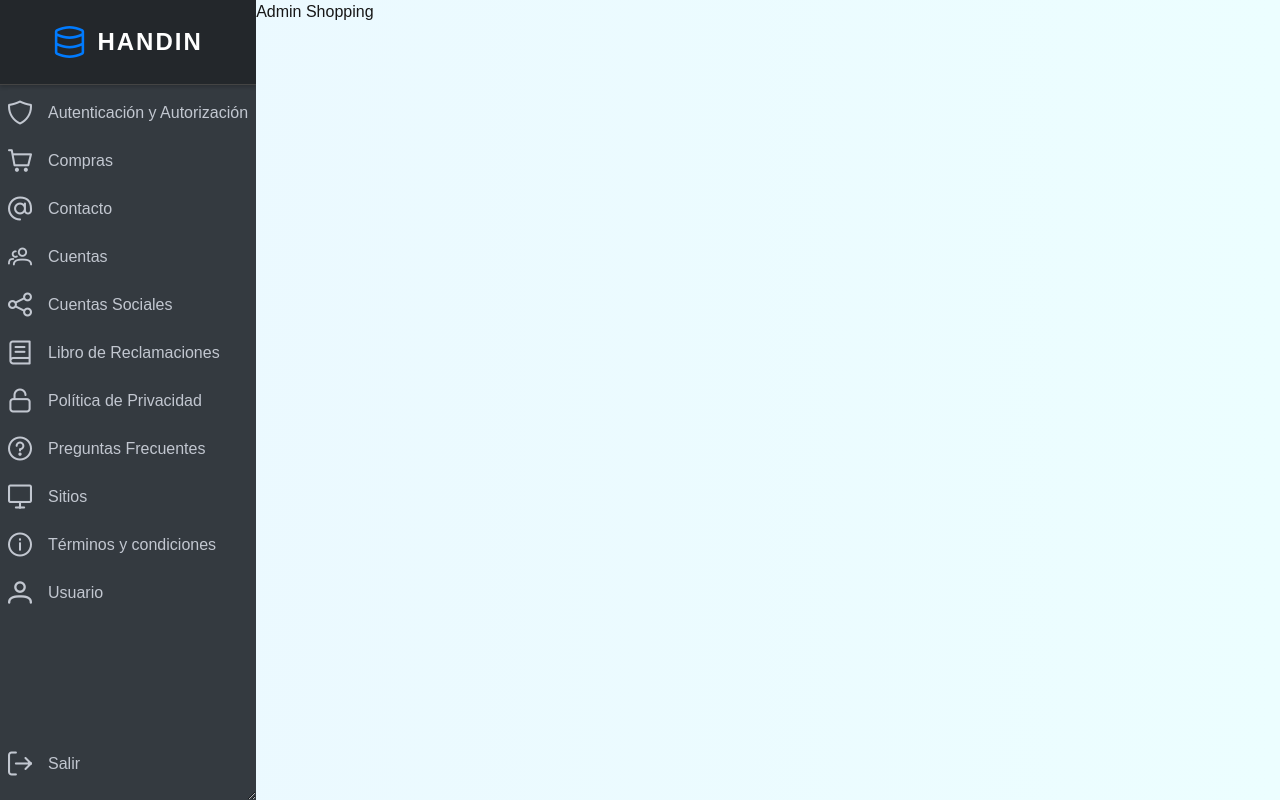
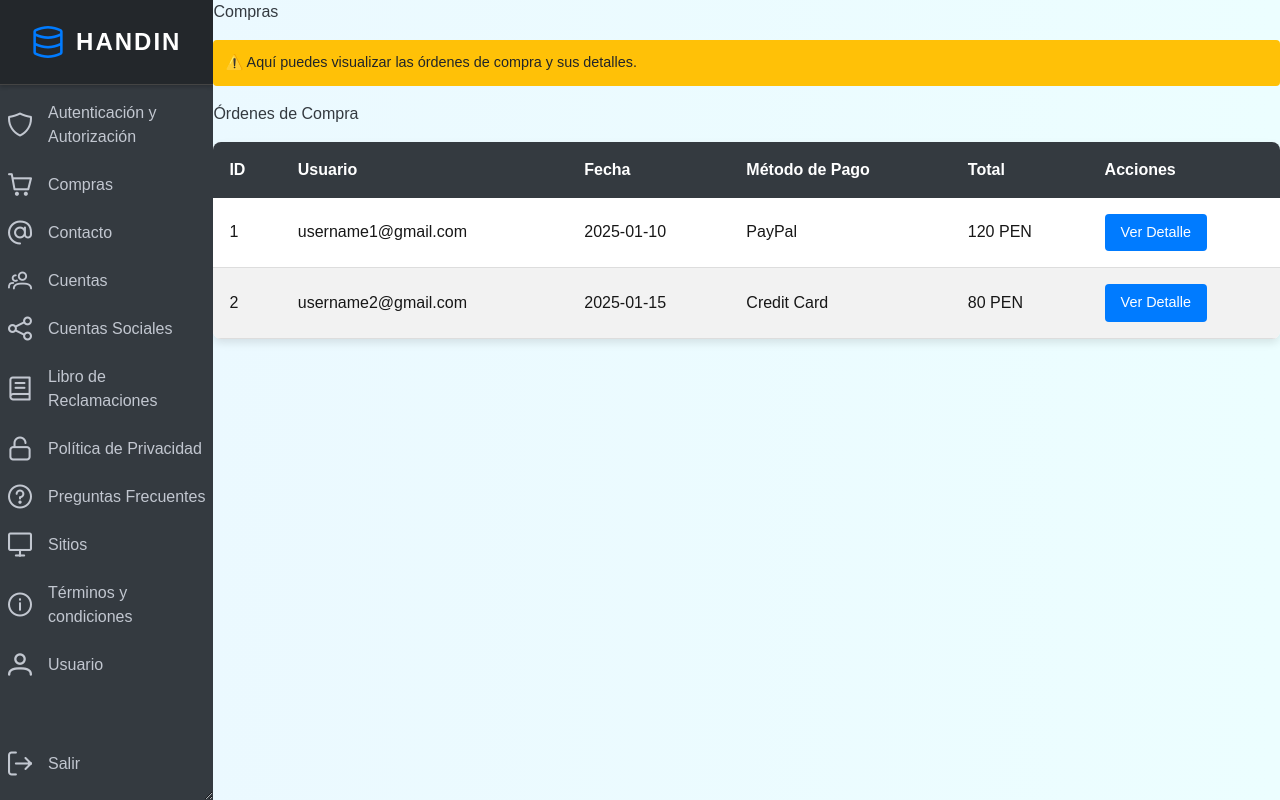
Before and after one commit to EduVibeOrganization/EduVibe-Frontend, a Next.js app: page /admin-shopping in a window 1280 px wide. Built offline with nearby package versions, Linux system fonts and the light colour scheme.

Commit message:
feat(admin): added admin shopping page

```diff
--- /dev/null
+++ b/src/app/assets/styles/admin-shopping.css
@@ -0,0 +1,151 @@
+.admin-shopping-content {
+    width: 100%;
+}
+
+/* Títulos y textos */
+h1, h2, h3 {
+    color: #343A40;
+    margin-bottom: 1rem;
+}
+
+p.warning-text {
+    background-color: #ffc107;
+    color: #212529;
+    padding: 0.75rem;
+    border-radius: 0.25rem;
+    font-size: 0.9rem;
+    margin-bottom: 1rem;
+}
+
+/* Tabla de órdenes */
+.orders-table {
+    width: 100%;
+    border-collapse: collapse;
+    margin-top: 1rem;
+    box-shadow: 0 4px 8px rgba(0, 0, 0, 0.1);
+    background-color: #fff;
+    border-radius: 0.5rem;
+    overflow: hidden;
+}
+
+.orders-table th, .orders-table td {
+    padding: 1rem;
+    text-align: left;
+}
+
+.orders-table th {
+    background-color: #343A40;
+    color: white;
+    font-weight: bold;
+}
+
+.orders-table tr:nth-child(even) {
+    background-color: #f2f2f2;
+}
+
+.orders-table tr:hover {
+    background-color: #e9ecef;
+}
+
+.orders-table td {
+    border-bottom: 1px solid #ddd;
+}
+
+/* Botones */
+.view-details-button, .close-details-button {
+    background-color: #007BFF;
+    color: white;
+    border: none;
+    padding: 0.5rem 1rem;
+    cursor: pointer;
+    border-radius: 0.25rem;
+    transition: background-color 0.3s, transform 0.2s;
+    font-size: 0.9rem;
+}
+
+.view-details-button:hover, .close-details-button:hover {
+    background-color: #0056b3;
+    transform: scale(1.05);
+}
+
+/* Detalles de la orden */
+.order-details-section {
+    margin-top: 2rem;
+    background-color: #fff;
+    border-radius: 0.5rem;
+    box-shadow: 0 4px 8px rgba(0, 0, 0, 0.1);
+    padding: 1.5rem;
+    /*Scroll*/
+    position: relative;
+    overflow-y: auto;
+    top: 0;
+    bottom: 0;
+    max-height: 48%;
+}
+
+.courses-list {
+    list-style: none;
+    padding: 0;
+    margin: 0;
+}
+
+.course-item {
+    display: flex;
+    align-items: flex-start;
+    gap: 1.5rem;
+    border-bottom: 1px solid #ddd;
+    padding: 1rem 0;
+}
+
+.course-item:last-child {
+    border-bottom: none;
+}
+
+.course-banner {
+    width: 150px;
+    height: 100px;
+    object-fit: cover;
+    border-radius: 0.25rem;
+    box-shadow: 0 2px 4px rgba(0, 0, 0, 0.1);
+}
+
+.course-info {
+    flex-grow: 1;
+}
+
+.course-info h4 {
+    font-size: 1.2rem;
+    color: #007BFF;
+    margin-bottom: 0.5rem;
+}
+
+.course-info p {
+    margin: 0.25rem 0;
+    font-size: 0.9rem;
+    color: #495057;
+}
+
+.course-info strong {
+    font-weight: bold;
+}
+
+/* Responsividad */
+@media (max-width: 768px) {
+    .orders-table, .courses-list {
+        font-size: 0.8rem;
+    }
+
+    .course-banner {
+        width: 100px;
+        height: 70px;
+    }
+
+    .course-info h4 {
+        font-size: 1rem;
+    }
+
+    .view-details-button, .close-details-button {
+        padding: 0.4rem 0.8rem;
+        font-size: 0.8rem;
+    }
+}
--- a/src/pages/admin-shopping.tsx
+++ b/src/pages/admin-shopping.tsx
@@ -1,20 +1,157 @@
 import { CustomSidebarDX } from "@/components/custom-sidebar-admin.component";
 import "../app/assets/styles/public.css";
+import "../app/assets/styles/admin-shopping.css";
 import { SidebarItemsAdmin } from "@/components/sidebar-items-admin.component";
+import { useEffect, useState } from "react";
 
-function AdminShopping(){
+function AdminShopping() {
+    const [orders, setOrders] = useState([]);
+    const [selectedOrder, setSelectedOrder] = useState(null);
+
+    useEffect(() => {
+        const fakeOrders = [
+            {
+                id: 1,
+                user: "username1@gmail.com",
+                purchaseDate: "2025-01-10",
+                paymentMethod: "PayPal",
+                total: 120.0,
+                currency: "PEN",
+                courses: [
+                    {
+                        title: "Curso React Avanzado",
+                        subtitle: "Domina React con Hooks y Context",
+                        description: "Aprende a desarrollar aplicaciones complejas en React.",
+                        rating: 4.8,
+                        startDate: "2025-02-01",
+                        endDate: "2025-03-01",
+                        hours: 40,
+                        banner: "https://www.codingdojo.la/wp-content/uploads/2022/07/react.jpg",
+                        price: 60.0,
+                        id: 101,
+                    },
+                    {
+                        title: "Curso Node.js",
+                        subtitle: "Backend con JavaScript",
+                        description: "Construye servidores y APIs con Node.js y Express.",
+                        rating: 4.5,
+                        startDate: "2025-03-05",
+                        endDate: "2025-04-05",
+                        hours: 30,
+                        banner: "https://19604448.fs1.hubspotusercontent-na1.net/hubfs/19604448/JavaScript%20un%20lenguaje%20de%20programaci%C3%B3n.jpg",
+                        price: 60.0,
+                        id: 102,
+                    },
+                ],
+            },
+            {
+                id: 2,
+                user: "username2@gmail.com",
+                purchaseDate: "2025-01-15",
+                paymentMethod: "Credit Card",
+                total: 80.0,
+                currency: "PEN",
+                courses: [
+                    {
+                        title: "Curso Python Básico",
+                        subtitle: "Aprende desde cero",
+                        description: "Un curso para principiantes en Python.",
+                        rating: 4.2,
+                        startDate: "2025-02-10",
+                        endDate: "2025-03-10",
+                        hours: 25,
+                        banner: "https://cdn.prod.website-files.com/5f5a53e153805db840dae2db/6458d604829148153fb7cd52_codigo-python-beautiful-soup.jpg",
+                        price: 80.0,
+                        id: 103,
+                    },
+                ],
+            },
+        ];
+        setOrders(fakeOrders);
+    }, []);
+
     return (
         <div className="content-background">
             <div className="content-container">
                 <CustomSidebarDX
-                    sidebarItems={<SidebarItemsAdmin/>}
+                    sidebarItems={<SidebarItemsAdmin />}
                     mainBackgroundColor="#343A40"
                     headerBackgroundColor="#23272B"
                     headerTextColor="white"
                     headerIconColor="#007BFF"
                 />
-                <div>
-                    <h1>Admin Shopping</h1>
+                <div className="admin-shopping-content">
+                    <h1>Compras</h1>
+                    <p className="warning-text">
+                        ⚠️ Aquí puedes visualizar las órdenes de compra y sus detalles.
+                    </p>
+                    <div className="orders-section">
+                        <h2>Órdenes de Compra</h2>
+                        <table className="orders-table">
+                            <thead>
+                                <tr>
+                                    <th>ID</th>
+                                    <th>Usuario</th>
+                                    <th>Fecha</th>
+                                    <th>Método de Pago</th>
+                                    <th>Total</th>
+                                    <th>Acciones</th>
+                                </tr>
+                            </thead>
+                            <tbody>
+                                {orders.map((order) => (
+                                    <tr key={order.id}>
+                                        <td>{order.id}</td>
+                                        <td>{order.user}</td>
+                                        <td>{order.purchaseDate}</td>
+                                        <td>{order.paymentMethod}</td>
+                                        <td>
+                                            {order.total} {order.currency}
+                                        </td>
+                                        <td>
+                                            <button
+                                                className="view-details-button"
+                                                onClick={() => setSelectedOrder(order)}
+                                            >
+                                                Ver Detalle
+                                            </button>
+                                        </td>
+                                    </tr>
+                                ))}
+                            </tbody>
+                        </table>
+                    </div>
+                    {selectedOrder && (
+                        <div className="order-details-section">
+                            <h3>Detalle de la Orden #{selectedOrder.id}</h3>
+                            <ul className="courses-list">
+                                {selectedOrder.courses.map((course) => (
+                                    <li key={course.id} className="course-item">
+                                        <img
+                                            src={course.banner}
+                                            alt={course.title}
+                                            className="course-banner"
+                                        />
+                                        <div className="course-info">
+                                            <h4>{course.title}</h4>
+                                            <p>{course.subtitle}</p>
+                                            <p><strong>Descripción:</strong> {course.description}</p>
+                                            <p><strong>Duración:</strong> {course.hours} horas</p>
+                                            <p><strong>Inicio:</strong> {course.startDate}</p>
+                                            <p><strong>Fin:</strong> {course.endDate}</p>
+                                            <p><strong>Precio:</strong> {course.price} PEN</p>
+                                        </div>
+                                    </li>
+                                ))}
+                            </ul>
+                            <button
+                                className="close-details-button"
+                                onClick={() => setSelectedOrder(null)}
+                            >
+                                Cerrar Detalle
+                            </button>
+                        </div>
+                    )}
                 </div>
             </div>
         </div>
```
